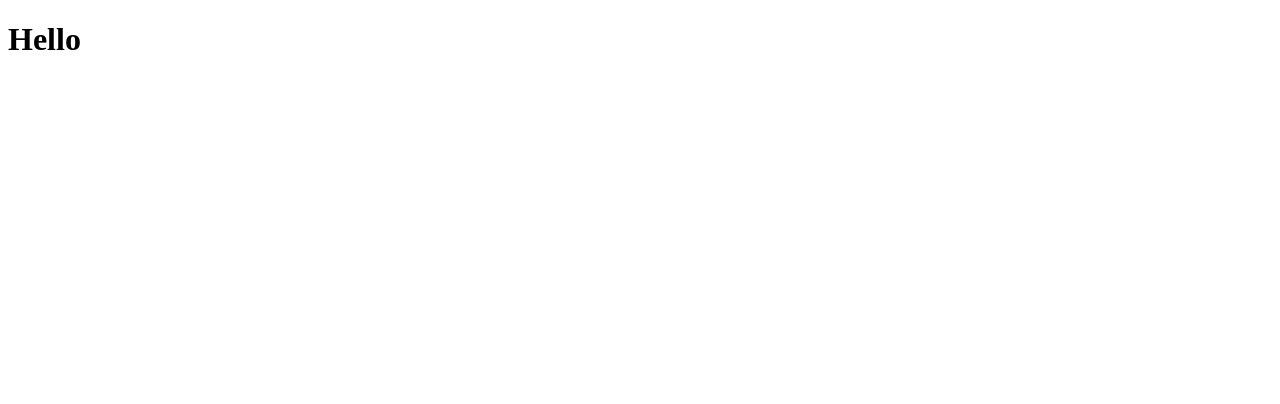
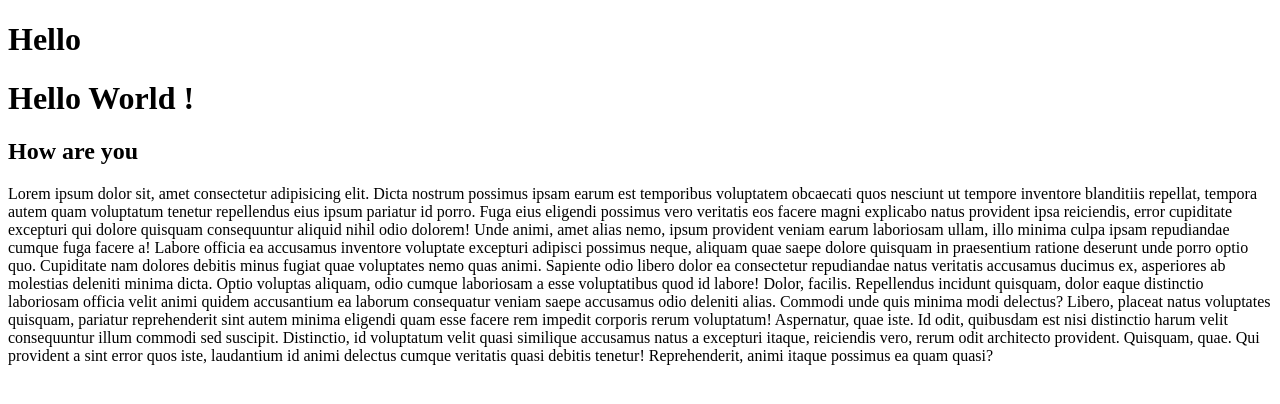
Before and after one commit to GegaJikuridze/blablabal, a plain HTML site: page index.html in a window 1280 px wide. Drawn offline with Linux system fonts and the light colour scheme.

Commit message:
adding something

```diff
--- a/index.html
+++ b/index.html
@@ -1,18 +1,49 @@
 <!DOCTYPE html>
 <html lang="en">
-<head>
-    <meta charset="UTF-8">
-    <meta http-equiv="X-UA-Compatible" content="IE=edge">
-    <meta name="viewport" content="width=device-width, initial-scale=1.0">
+  <head>
+    <meta charset="UTF-8" />
+    <meta http-equiv="X-UA-Compatible" content="IE=edge" />
+    <meta name="viewport" content="width=device-width, initial-scale=1.0" />
     <title>Document</title>
-</head>
-<body>
+  </head>
+  <body>
     <h1>Hello</h1>
 
     <!-- gugas section  -->
+    <h1>Hello World !</h1>
+    <h2>How are you</h2>
+    <p>
+      Lorem ipsum dolor sit, amet consectetur adipisicing elit. Dicta nostrum
+      possimus ipsam earum est temporibus voluptatem obcaecati quos nesciunt ut
+      tempore inventore blanditiis repellat, tempora autem quam voluptatum
+      tenetur repellendus eius ipsum pariatur id porro. Fuga eius eligendi
+      possimus vero veritatis eos facere magni explicabo natus provident ipsa
+      reiciendis, error cupiditate excepturi qui dolore quisquam consequuntur
+      aliquid nihil odio dolorem! Unde animi, amet alias nemo, ipsum provident
+      veniam earum laboriosam ullam, illo minima culpa ipsam repudiandae cumque
+      fuga facere a! Labore officia ea accusamus inventore voluptate excepturi
+      adipisci possimus neque, aliquam quae saepe dolore quisquam in praesentium
+      ratione deserunt unde porro optio quo. Cupiditate nam dolores debitis
+      minus fugiat quae voluptates nemo quas animi. Sapiente odio libero dolor
+      ea consectetur repudiandae natus veritatis accusamus ducimus ex,
+      asperiores ab molestias deleniti minima dicta. Optio voluptas aliquam,
+      odio cumque laboriosam a esse voluptatibus quod id labore! Dolor, facilis.
+      Repellendus incidunt quisquam, dolor eaque distinctio laboriosam officia
+      velit animi quidem accusantium ea laborum consequatur veniam saepe
+      accusamus odio deleniti alias. Commodi unde quis minima modi delectus?
+      Libero, placeat natus voluptates quisquam, pariatur reprehenderit sint
+      autem minima eligendi quam esse facere rem impedit corporis rerum
+      voluptatum! Aspernatur, quae iste. Id odit, quibusdam est nisi distinctio
+      harum velit consequuntur illum commodi sed suscipit. Distinctio, id
+      voluptatum velit quasi similique accusamus natus a excepturi itaque,
+      reiciendis vero, rerum odit architecto provident. Quisquam, quae. Qui
+      provident a sint error quos iste, laudantium id animi delectus cumque
+      veritatis quasi debitis tenetur! Reprehenderit, animi itaque possimus ea
+      quam quasi?
+    </p>
 
     <!-- irenas section  -->
 
     <!-- tokos section  -->
-</body>
+  </body>
 </html>
```
